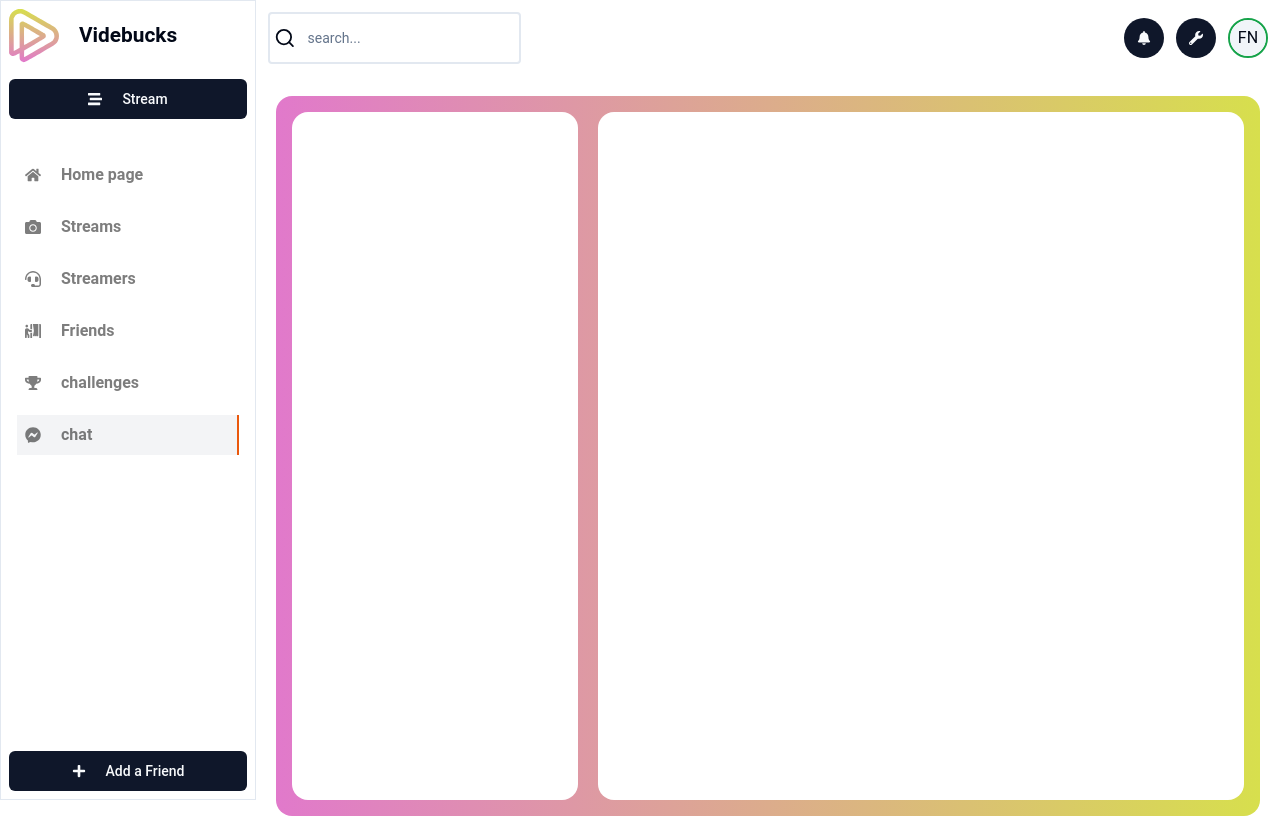
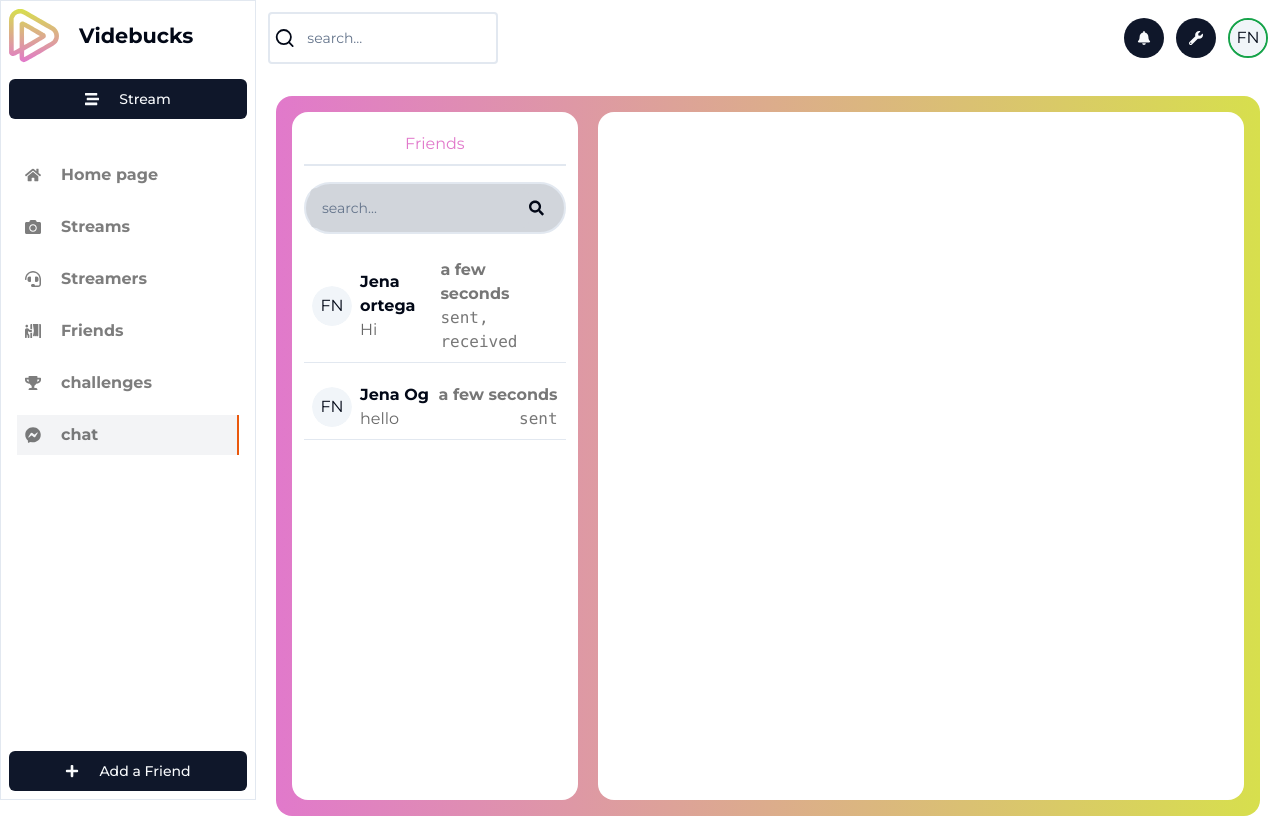
Before and after one commit to HenriTresor/live-stream-frontend, a Next.js app: page /chat in a window 1280 px wide. Built offline with nearby package versions, Linux system fonts and the light colour scheme.

Commit message:
added montserrat font

```diff
--- a/app/(home)/layout.tsx
+++ b/app/(home)/layout.tsx
@@ -3,6 +3,10 @@ import Header from '@/components/views/Home/Header'
 import React from 'react'
 import '../../app/globals.css'
 import Body from '@/components/views/Home/Body'
+import { Montserrat } from 'next/font/google'
+
+const inter = Montserrat({ subsets: ['latin'] })
+
 
 type Props = {
     children: React.ReactNode
@@ -10,7 +14,7 @@ type Props = {
 
 function layout({ children }: Props) {
     return (
-        <div className='m-0 p-0 flex'>
+        <div className={`${inter.className} m-0 p-0 flex`}>
             <Aside />
             <div className='w-[80%]'>
                 <Header />
--- a/app/(root)/layout.tsx
+++ b/app/(root)/layout.tsx
@@ -1,11 +1,11 @@
 import Header from '@/components/views/Header'
 import '../globals.css'
 import type { Metadata } from 'next'
-import { Inter } from 'next/font/google'
+import { Montserrat } from 'next/font/google'
 import Footer from '@/components/views/Footer'
 import AppProvider from '@/providers/AppProvider'
 
-const inter = Inter({ subsets: ['latin'] })
+const inter = Montserrat({ subsets: ['latin'] })
 
 export const metadata: Metadata = {
   title: 'Create Next App',
--- a/app/globals.css
+++ b/app/globals.css
@@ -1,12 +1,10 @@
-  @tailwind base;
+@tailwind base;
 @tailwind components;
 @tailwind utilities;
 
-  @import url('https://fonts.googleapis.com/css2?family=Montserrat&family=Poppins&family=Roboto:wght@300&display=swap');
+@import url('https://fonts.googleapis.com/css2?family=Montserrat&display=swap');
 
-html, body{
-  font-family: 'Montserrat', 'Roboto', 'Poppins', Helvetica;
-}
+
 @layer base {
   :root {
     --background: 0 0% 100%;
@@ -82,6 +80,7 @@ html, body{
 
 
 
+
 .bg-gradient{
   background-image: linear-gradient(to left, #D7DF4D,#E179CB);
 }
--- a/components/views/chat/ChatAside.tsx
+++ b/components/views/chat/ChatAside.tsx
@@ -1,11 +1,34 @@
+import { Input } from '@/components/ui/input'
 import React from 'react'
-
+import { FaSearch } from 'react-icons/fa'
+import Message from './Message'
 type Props = {}
 
-function ChatAside({}: Props) {
-  return (
-      <div className=' w-[30%] bg-white h-full rounded-2xl'></div>
-  )
+const messages = [
+    { sender: 'Jena ortega', createdAt: new Date(Date.now()), latestMsg: 'Hi', seen: true },
+    { sender: 'Jena Og', createdAt: new Date(Date.now()), latestMsg: 'hello', seen: false },
+]
+
+function ChatAside({ }: Props) {
+    return (
+        <div className=' w-[30%] bg-white h-full rounded-2xl p-3 overflow-auto'>
+            <div className='p-2 w-full grid place-content-center gap-4 border-b-2'>
+                <h1 className='text-[#E179CB]'>Friends</h1>
+            </div>
+            <div className='w-full p-1 mt-4 mb-4  border-2 bg-gray-300 flex items-center rounded-full pr-5'>
+                <Input className='outline-none border-none bg-gray-300 focus-within:outline-none focus:outline-none focus-visible:outline-none ' placeholder='search...' />
+                <FaSearch />
+            </div>
+
+            <div className='w-full h-full'>
+                {
+                    messages.map(message => (
+                        <Message {...message} key={message.latestMsg} />
+                    ))
+                }
+            </div>
+        </div>
+    )
 }
 
 export default ChatAside
--- /dev/null
+++ b/components/views/chat/Message.tsx
@@ -0,0 +1,37 @@
+import { Avatar, AvatarFallback, AvatarImage } from '@/components/ui/avatar'
+import dayjs from 'dayjs'
+import React from 'react'
+import relativePlugin from 'dayjs/plugin/relativeTime'
+
+dayjs.extend(relativePlugin)
+
+type Props = {
+    sender: string,
+    createdAt: Date,
+    latestMsg: string,
+    seen: boolean
+}
+
+function Message({ sender, createdAt, latestMsg, seen }: Props) {
+    return (
+        <div className='flex items-center justify-between p-2 mb-3 border-b'>
+            <div className='flex items-center gap-2'>
+                <Avatar>
+                    <AvatarImage />
+                    <AvatarFallback>FN</AvatarFallback>
+                </Avatar>
+
+                <div className='flex flex-col'>
+                    <h1 className='font-bold '>{sender}</h1>
+                    <p className='text-[#686868]'>{latestMsg}</p>
+                </div>
+            </div>
+            <div className='flex flex-col justify-end items-end'>
+                <p className='text-[#777777] font-bold'>{dayjs(createdAt).fromNow(true)}</p>
+                <p className='text-[#777777] font-mono'>{seen ? 'sent, received' : 'sent'}</p>
+            </div>
+        </div>
+    )
+}
+
+export default Message
--- a/package.json
+++ b/package.json
@@ -15,6 +15,7 @@
     "@radix-ui/react-slot": "^1.0.2",
     "class-variance-authority": "^0.7.0",
     "clsx": "^2.0.0",
+    "dayjs": "^1.11.10",
     "lucide-react": "^0.284.0",
     "next": "13.5.4",
     "react": "^18",
```
Also changed, not shown: 1 other file (tests, documents, lock files or other folders).
